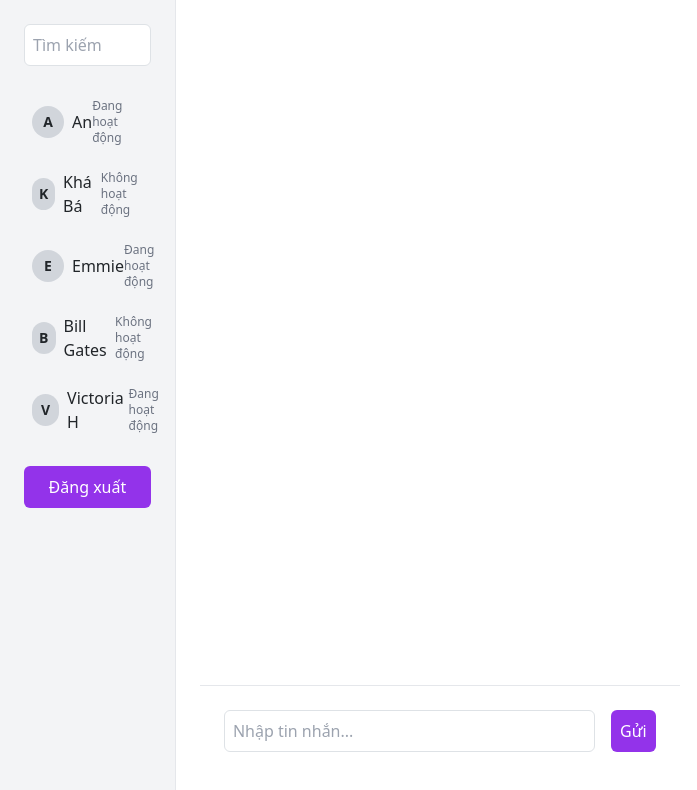
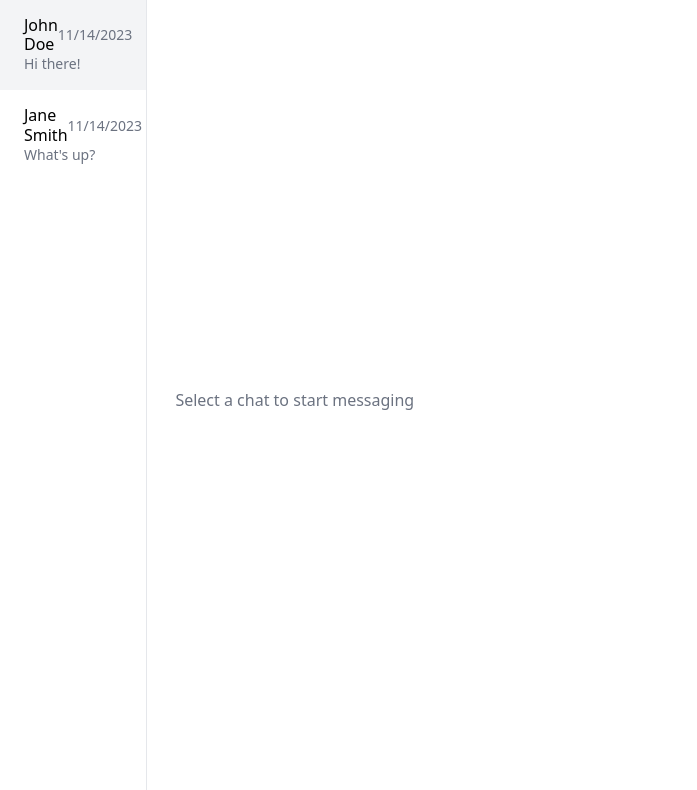
Before and after one commit to hieugiaosu/safe-app-chat, a React (Vite) app in the folder safe-app-chat-frontend/: page /chat in a window 1280 px wide. Shown: the top 790 px of the page, without its empty margins (0-697 px from the left). Built offline with nearby package versions, Linux system fonts and the light colour scheme.

Commit message:
them that du thu(style ko dc)

```diff
--- /dev/null
+++ b/package.json
@@ -0,0 +1,5 @@
+{
+  "dependencies": {
+    "dayjs": "^1.11.13"
+  }
+}
--- a/safe-app-chat-frontend/package.json
+++ b/safe-app-chat-frontend/package.json
@@ -11,6 +11,7 @@
   },
   "dependencies": {
     "bootstrap": "^5.3.3",
+    "dayjs": "^1.11.13",
     "firebase": "^11.0.2",
     "lucide-react": "^0.460.0",
     "react": "^18.3.1",
--- /dev/null
+++ b/safe-app-chat-frontend/src/pages/Chat/ChatCard.tsx
@@ -0,0 +1,50 @@
+import React from 'react';
+import dayjs from 'dayjs';
+
+interface ChatCardProps {
+  chatId: string;
+  chatName: string;
+  lastMessage: string;
+  lastMessageTimestamp: number;
+  onClick: (chatId: string) => void; // Callback when the card is clicked
+}
+
+const ChatCard: React.FC<ChatCardProps> = ({
+  chatId,
+  chatName,
+  lastMessage,
+  lastMessageTimestamp,
+  onClick,
+}) => {
+  const formatTimestamp = (timestamp: number) => {
+    const date = dayjs.unix(timestamp);
+
+    const isToday = date.isSame(dayjs(), "day");
+
+    return isToday ? date.format("HH:mm") : date.format("MM/DD/YYYY");
+  };
+
+  return (
+    <div
+    className="flex items-center px-4 py-3 hover:bg-gray-100 dark:hover:bg-gray-800 transition cursor-pointer"
+    onClick={() => onClick(chatId)}
+    >
+
+      {/* Chat details */}
+      <div className="flex-1">
+        <div className="flex justify-between items-center">
+          <h4 className="font-medium text-black">{chatName}</h4>
+          <span className="text-sm text-gray-500 dark:text-gray-400">
+            {formatTimestamp(lastMessageTimestamp)}
+          </span>
+        </div>
+
+        {/* last message */}
+        <p className="text-sm text-gray-500 truncate">{lastMessage}</p>
+      </div>
+
+    </div>
+  );
+};
+
+export default ChatCard;
--- /dev/null
+++ b/safe-app-chat-frontend/src/pages/Chat/ChatContent.tsx
@@ -0,0 +1,53 @@
+import React from "react";
+import dayjs from "dayjs";
+
+type Message = {
+  senderId: string;
+  content: string;
+  type: string;
+  timestamp: number;
+};
+
+type ChatContentProps = {
+  chatId: string;
+  messages: Record<string, Message>; // Messages keyed by messageId
+  currentUserId: string; // Logged-in user ID
+};
+
+const ChatContent: React.FC<ChatContentProps> = ({
+  // chatId,
+  messages,
+  currentUserId,
+}) => {
+  if (!messages) {
+    return (
+      <div className="flex items-center justify-center h-full">
+        <p className="text-gray-500">No messages available for this chat.</p>
+      </div>
+    );
+  }
+
+  return (
+    <div className="p-4 h-full overflow-y-auto bg-gray-50">
+      {Object.entries(messages).map(([messageId, message]) => {
+        const isCurrentUser = message.senderId === currentUserId;
+
+        return (
+          <div
+            key={messageId}
+            className={`chat ${isCurrentUser ? "chat-end" : "chat-start"}`}
+          >
+            <div className="chat-bubble">
+              <p>{message.content}</p>
+              <span className="text-xs text-gray-400 block mt-1">
+                {dayjs.unix(message.timestamp).format("hh:mm A")}
+              </span>
+            </div>
+          </div>
+        );
+      })}
+    </div>
+  );
+};
+
+export default ChatContent;
--- a/safe-app-chat-frontend/src/pages/Chat/ChatPage.tsx
+++ b/safe-app-chat-frontend/src/pages/Chat/ChatPage.tsx
@@ -1,50 +1,95 @@
+import { useState } from "react";
+import ChatCard from "./ChatCard";
+import ChatContent from "./ChatContent";
+
+interface Message {
+  senderId: string;
+  content: string;
+  type: string;
+  timestamp: number;
+}
+
+interface ChatData {
+  [key: string]: Record<string, Message>;
+}
+
+const chatData: ChatData = {
+  chatId1: {
+    messageId1: {
+      senderId: "userId1",
+      content: "Hello!",
+      type: "text",
+      timestamp: 1699999999,
+    },
+    messageId2: {
+      senderId: "userId2",
+      content: "Hi there!",
+      type: "text",
+      timestamp: 1699999999,
+    },
+  },
+  chatId2: {
+    messageId1: {
+      senderId: "userId3",
+      content: "What's up?",
+      type: "text",
+      timestamp: 1699999988,
+    },
+  },
+};
 
 const ChatPage = () => {
+  const [selectedChatId, setSelectedChatId] = useState<string | null>(null);
+  const currentUserId = "userId1";
+
+  const chats = [
+    {
+      chatId: "chatId1",
+      chatName: "John Doe",
+      lastMessage: "Hi there!",
+      lastMessageTimestamp: 1699999999,
+    },
+    {
+      chatId: "chatId2",
+      chatName: "Jane Smith",
+      lastMessage: "What's up?",
+      lastMessageTimestamp: 1699999988,
+    },
+  ];
+
+  const handleChatClick = (chatId: string) => {
+    setSelectedChatId(chatId);
+  };
+
   return (
-    <div className="flex h-screen">
+    <div className="chat-view flex h-screen">
       {/* Sidebar */}
-      <div className="w-1/4 bg-gray-100 border-r p-4">
-        <input
-          type="text"
-          placeholder="Tìm kiếm"
-          className="w-full p-2 mb-4 rounded border"
-        />
-        <ul className="space-y-2">
-          {["An", "Khá Bá", "Emmie", "Bill Gates", "Victoria H"].map((name, i) => (
-            <li
-              key={i}
-              className="flex items-center justify-between p-2 rounded hover:bg-gray-200 cursor-pointer"
-            >
-              <div className="flex items-center space-x-2">
-                <div className="bg-gray-300 rounded-full w-8 h-8 flex items-center justify-center text-sm font-bold">
-                  {name[0]}
-                </div>
-                <span>{name}</span>
-              </div>
-              <span className="text-xs text-gray-500">
-                {i % 2 === 0 ? "Đang hoạt động" : "Không hoạt động"}
-              </span>
-            </li>
-          ))}
-        </ul>
-        <button className="w-full bg-purple-600 text-white p-2 rounded mt-4 hover:bg-purple-700">
-          Đăng xuất
-        </button>
+      <div className="sidebar w-1/3 border-r overflow-y-auto">
+        {chats.map((chat) => (
+          <ChatCard
+            key={chat.chatId}
+            chatId={chat.chatId}
+            chatName={chat.chatName}
+            lastMessage={chat.lastMessage}
+            lastMessageTimestamp={chat.lastMessageTimestamp}
+            onClick={handleChatClick}
+          />
+        ))}
       </div>
 
-      {/* Chat Window */}
-      <div className="flex-1 p-4 flex flex-col">
-        <div className="flex-grow"></div>
-        <div className="border-t p-4 flex items-center">
-          <input
-            type="text"
-            placeholder="Nhập tin nhắn..."
-            className="flex-grow p-2 border rounded"
+      {/* Chat Area */}
+      <div className="w-2/3">
+        {selectedChatId ? (
+          <ChatContent
+            chatId={selectedChatId}
+            messages={chatData[selectedChatId]}
+            currentUserId={currentUserId}
           />
-          <button className="ml-4 bg-purple-600 text-white p-2 rounded hover:bg-purple-700">
-            Gửi
-          </button>
-        </div>
+        ) : (
+          <div className="flex items-center justify-center h-full">
+            <p className="text-gray-500">Select a chat to start messaging</p>
+          </div>
+        )}
       </div>
     </div>
   );
```
Also changed, not shown: 2 other files (tests, documents, lock files or other folders).
